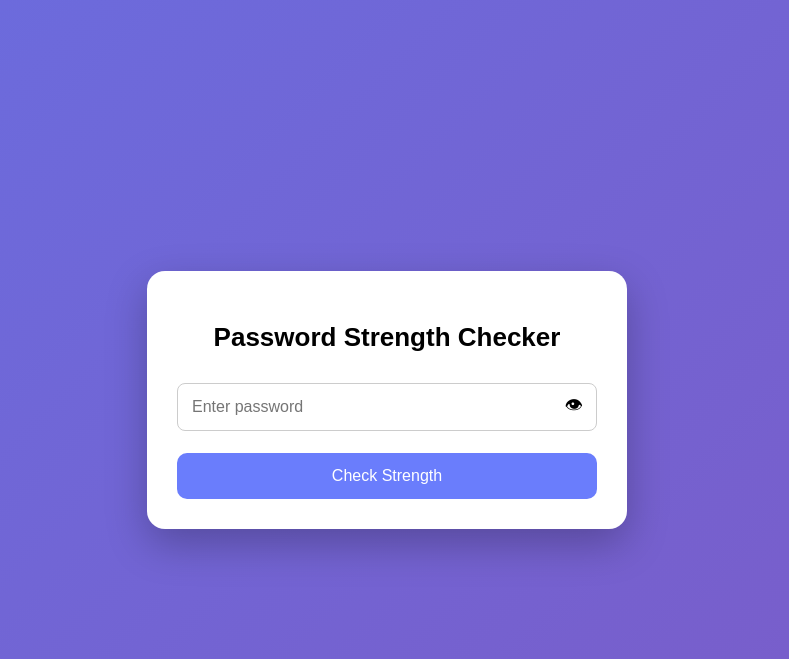
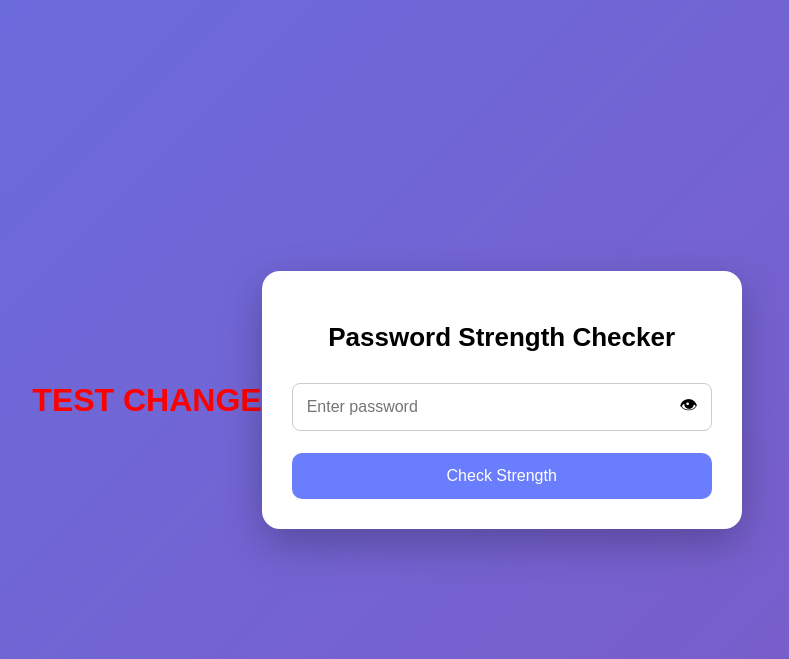
Before and after one commit to srinidhi9292/password_strength_checker, a Flask app: page / in a window 1280 px wide. Shown: the top 659 px of the page, without its empty margins (253-1042 px from the left). Run offline with Flask 3, Linux system fonts and the light colour scheme.

Commit message:
Add test change header to index.html

```diff
--- a/password_checker/templates/index.html
+++ b/password_checker/templates/index.html
@@ -6,7 +6,7 @@
     <link rel="stylesheet" href="style.css">
 </head>
 <body>
-
+<h1 style="color:red;">TEST CHANGE</h1>
 <div class="card">
     <h2>Password Strength Checker</h2>
 
```
